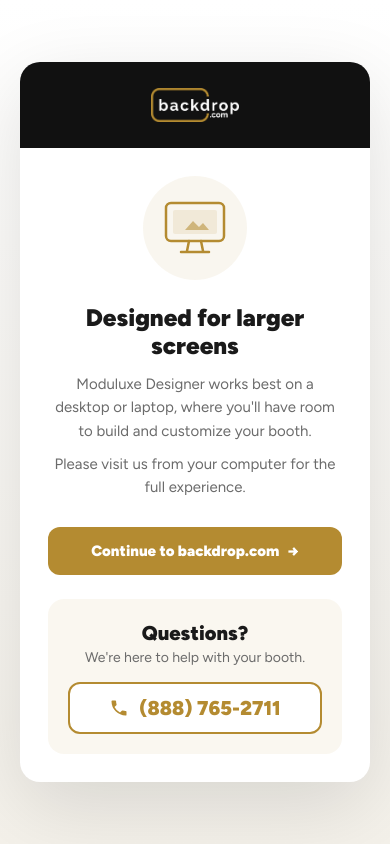
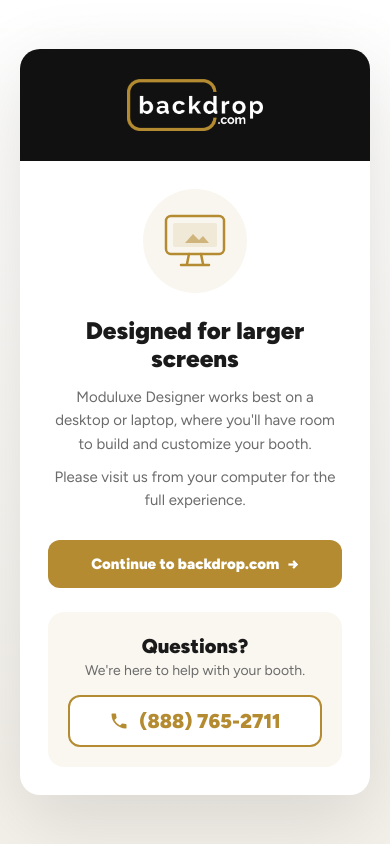
Before and after one commit to arturo-backdrop/moduluxe-designer, a React (Vite) app: page / in a window 390 px wide. Built offline with nearby package versions, Linux system fonts and the light colour scheme.

Commit message:
Mobile notice: larger logo in black header
Co-Authored-By: Claude Opus 5.5 <noreply@anthropic.com>
Claude-Session: https://claude.ai/code/session_01NQP5Axaq4U42Jj574iJSUN

```diff
--- a/src/components/MobileNotice.module.css
+++ b/src/components/MobileNotice.module.css
@@ -34,14 +34,14 @@
 .header {
   align-self: stretch;
   margin: -32px -28px 28px;
-  padding: 26px 20px;
+  padding: 30px 20px;
   background: #111111;
   display: flex;
   justify-content: center;
 }
 
 .logo {
-  height: 34px;
+  height: 52px;
   display: block;
 }
 
```
